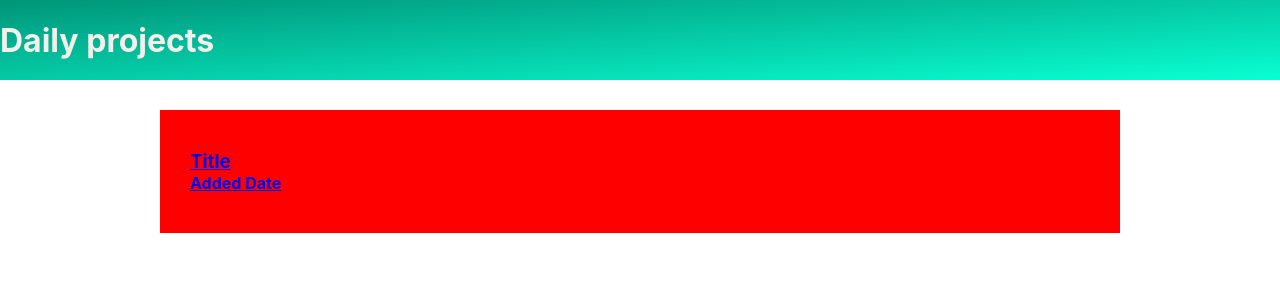
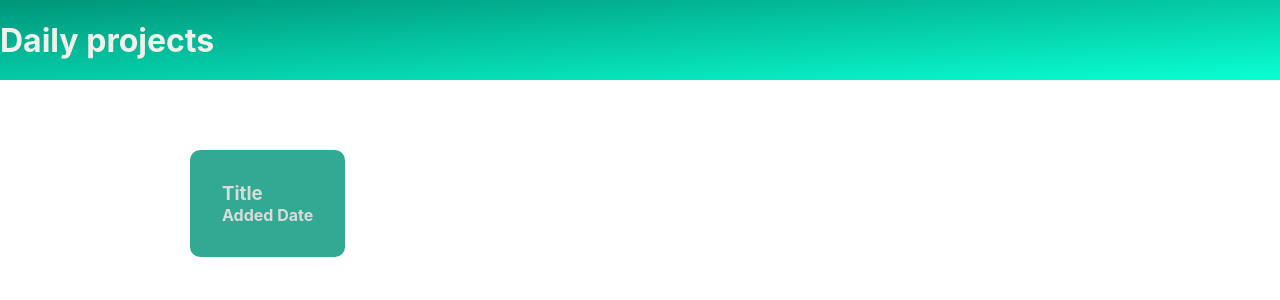
Before and after one commit to R3laxation/Test-Todo, a React (Create React App) app: page / in a window 1280 px wide. Shown: the top 300 px of the page. Built offline with nearby package versions, Linux system fonts and the light colour scheme.

Commit message:
Added color-secondary-text

```diff
--- a/src/components/header/Header.module.scss
+++ b/src/components/header/Header.module.scss
@@ -4,5 +4,5 @@
   height: 10vh;
   margin-bottom: 30px;
   background: linear-gradient(to bottom right, var(--color-primary), var(--color-primary-light));
-  color: var(--color-text);
+  color: var(--color-primary-text);
 }
--- a/src/components/header/Header.tsx
+++ b/src/components/header/Header.tsx
@@ -1,9 +1,9 @@
 import React from 'react';
-import style from './Header.module.scss';
+import styles from './Header.module.scss';
 
 export const Header = () => {
     return (
-        <div className={style.header}>
+        <div className={styles.header}>
             <h1>Daily projects</h1>
         </div>
     );
--- a/src/index.css
+++ b/src/index.css
@@ -7,7 +7,8 @@
 :root{
   --color-primary: #009579;
   --color-primary-light: #0affd2;
-  --color-text: #F1F0EA;
+  --color-primary-text: #F1F0EA;
+  --color-secondary-text:#D3D3D3;
 }
 
 body {
--- a/src/layouts/MainLayout.module.scss
+++ b/src/layouts/MainLayout.module.scss
@@ -1,6 +1,5 @@
 .content{
   padding: 40px 30px;
   width: 960px;
-  background-color: red;
   margin: auto;
 }
--- a/src/layouts/MainLayout.tsx
+++ b/src/layouts/MainLayout.tsx
@@ -1,13 +1,13 @@
 import React from 'react';
 import {Header} from "../components/header/Header";
 import {Outlet} from "react-router-dom";
-import style from './MainLayout.module.scss';
+import styles from './MainLayout.module.scss';
 
 export const MainLayout = () => {
     return (
         <>
             <Header/>
-            <div className={style.content}>
+            <div className={styles.content}>
                 <Outlet/>
             </div>
         </>
--- a/src/pages/projects/Projects.module.scss
+++ b/src/pages/projects/Projects.module.scss
@@ -0,0 +1,10 @@
+.project{
+  max-width: 400px;
+  display: inline-block;
+  padding: 32px;
+  text-decoration: none;
+  color: var(--color-secondary-text);
+  background: var(--color-primary);
+  opacity: 0.8;
+  border-radius: 10px;
+}
--- a/src/pages/projects/Projects.tsx
+++ b/src/pages/projects/Projects.tsx
@@ -1,11 +1,14 @@
 import React from 'react';
 import {Link} from "react-router-dom";
+import styles from './Projects.module.scss';
 
 export const Projects = () => {
     return (
-        <Link to={`/project/`} >
-            <h3>Title</h3>
-            <h4>Added Date</h4>
-        </Link>
+            <>
+                <Link to={`/project/`} className={styles.project}>
+                    <h3>Title</h3>
+                    <h4>Added Date</h4>
+                </Link>
+            </>
     );
 };
```
